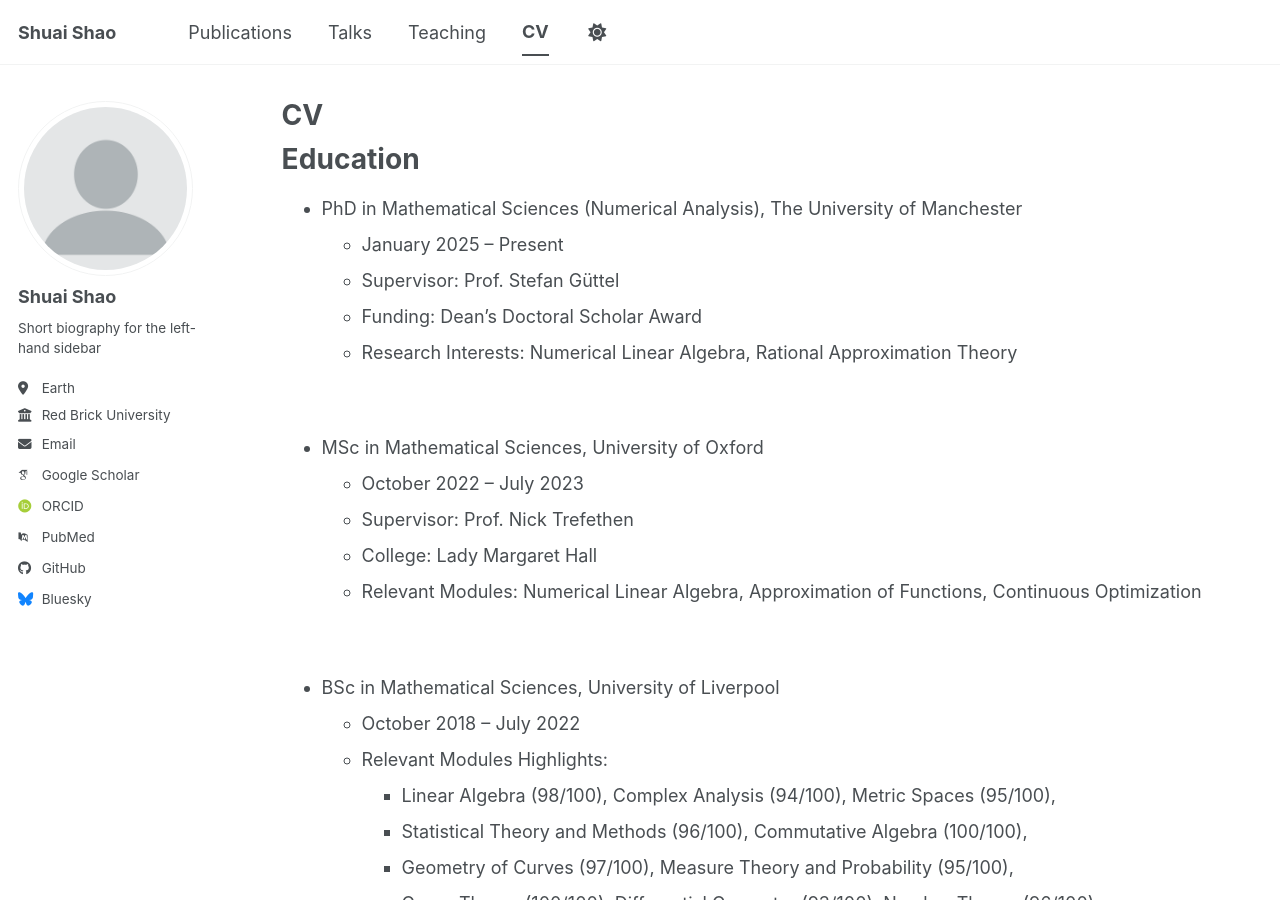
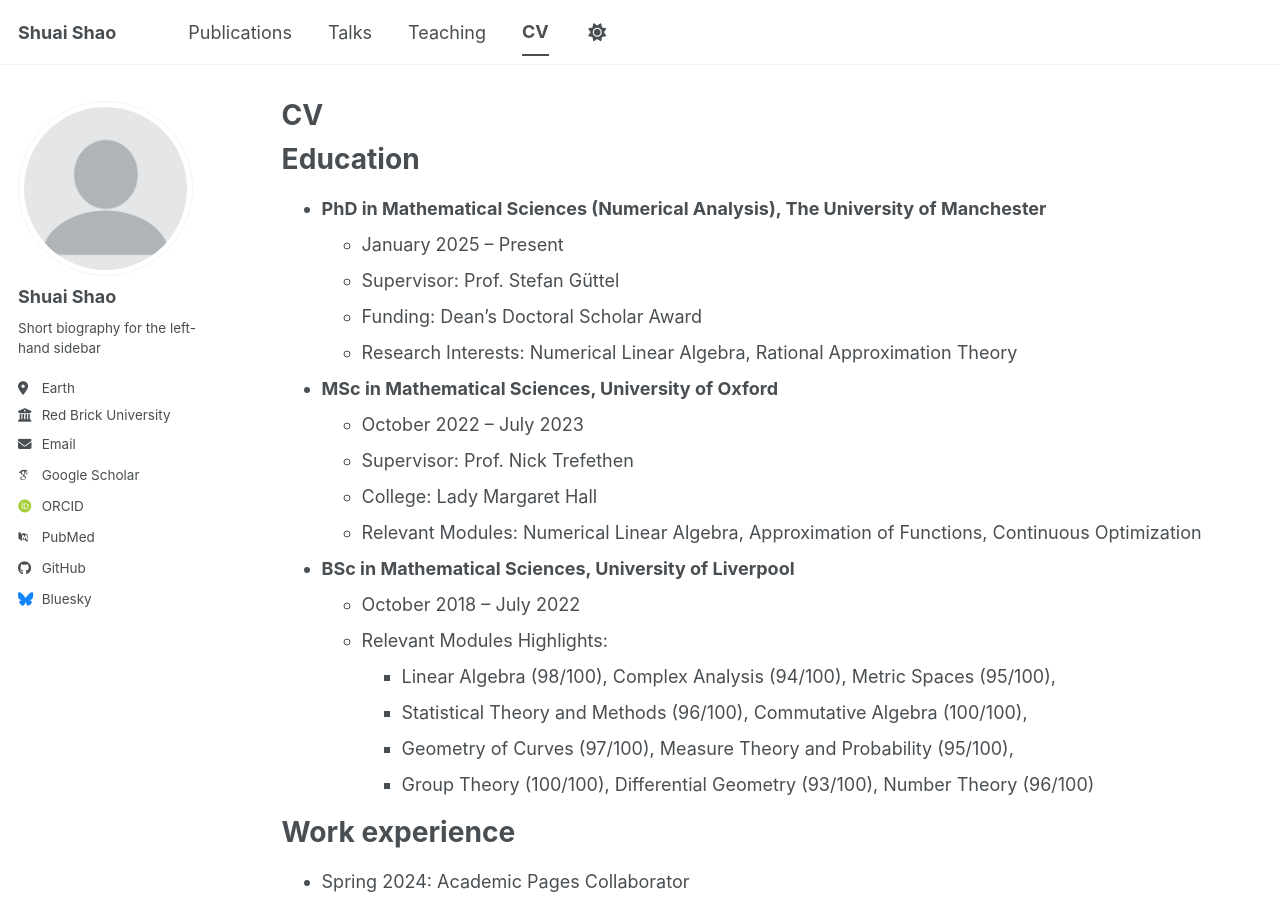
Before and after one commit to ShuaiShao-1203/ShuaiShao-1203.github.io, a Jekyll site: the page built from _pages/cv.md, in a window 1280 px wide and 900 px high. Built offline with Jekyll 4.4.1, drawn with Linux system fonts in a browser that asks for light colours; some web fonts are replaced; a script bundle is joined from its source files by our own code; library files that are not in the unit come from our copies.

Commit message:
Update cv.md

```diff
--- a/_pages/cv.md
+++ b/_pages/cv.md
@@ -14,23 +14,21 @@ redirect_from:
 
 Education
 ======
-* PhD in Mathematical Sciences (Numerical Analysis), The University of Manchester
+* **PhD in Mathematical Sciences (Numerical Analysis), The University of Manchester**
   * January 2025 -- Present
   * Supervisor: Prof. Stefan Güttel
   * Funding: Dean's Doctoral Scholar Award
   * Research Interests: Numerical Linear Algebra, Rational Approximation Theory
-
 &nbsp;
 
-* MSc in Mathematical Sciences, University of Oxford
+* **MSc in Mathematical Sciences, University of Oxford**
   * October 2022 -- July 2023
   * Supervisor: Prof. Nick Trefethen
   * College: Lady Margaret Hall
   * Relevant Modules: Numerical Linear Algebra, Approximation of Functions, Continuous Optimization
-
 &nbsp;
 
-* BSc in Mathematical Sciences, University of Liverpool
+* **BSc in Mathematical Sciences, University of Liverpool**
   * October 2018 -- July 2022
   * Relevant Modules Highlights:
     * Linear Algebra (98/100), Complex Analysis (94/100), Metric Spaces (95/100),
```
